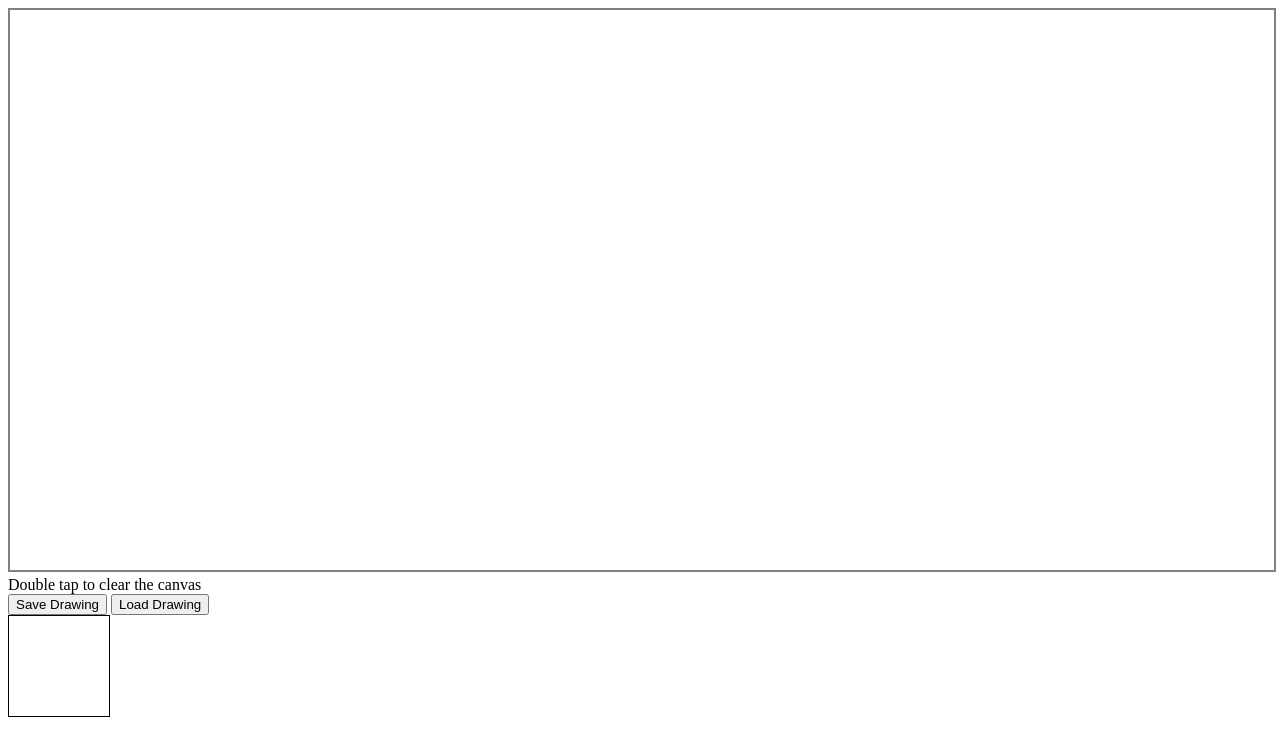
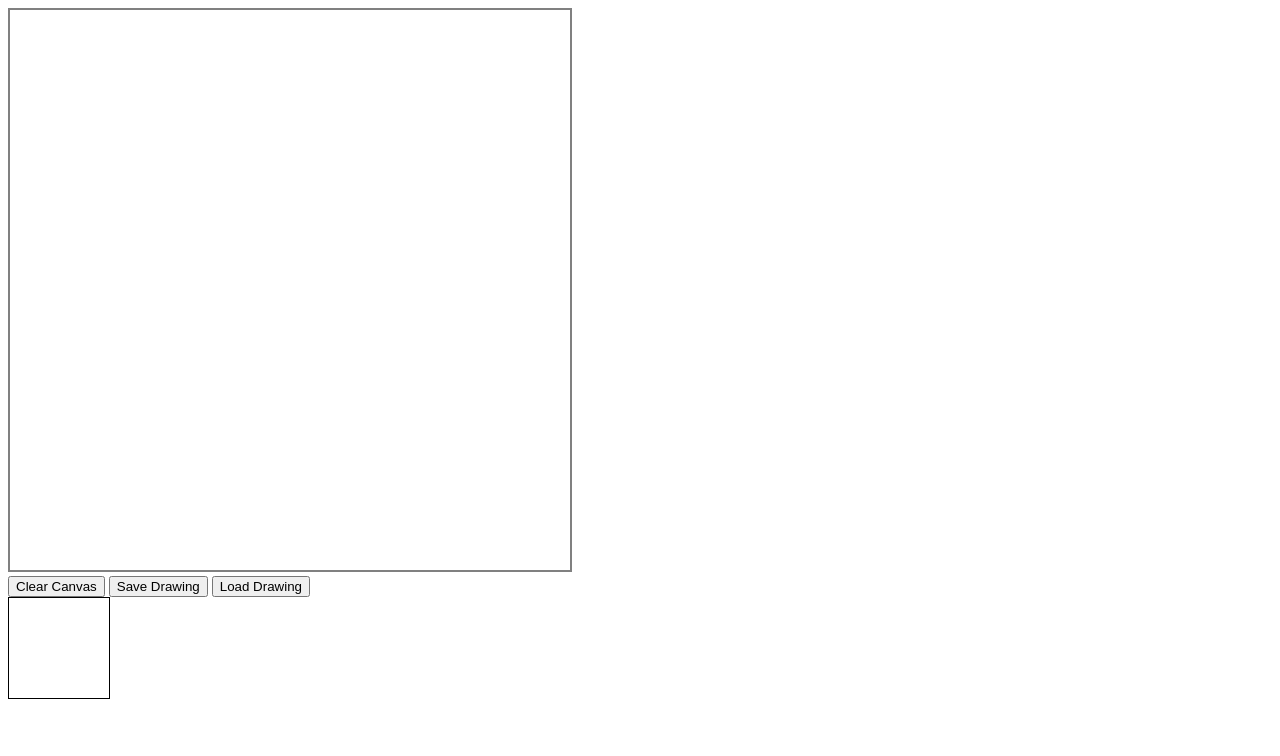
Before and after one commit to Tnargw/Book-Project, a plain HTML site: page Playground/interact-js-rainbow-pixel-canvas/draw/index.html in a window 1280 px wide. Both pictures are taken after a click on the button "Save Drawing". Drawn offline with Linux system fonts and the light colour scheme.

Commit message:
canvas size and better squish dance

```diff
--- a/Playground/interact-js-rainbow-pixel-canvas/draw/index.html
+++ b/Playground/interact-js-rainbow-pixel-canvas/draw/index.html
@@ -8,14 +8,15 @@
 <body>
 
   <canvas class="rainbow-pixel-canvas"></canvas>
-  Double tap to clear the canvas
+
   <br>
+  <button id="clearBtn">Clear Canvas</button>
   <button id="saveBtn">Save Drawing</button>
   <button id="loadBtn">Load Drawing</button>
   <br>
 
   <!-- Secondary canvas to preview and animate saved drawing -->
-  <canvas id="previewCanvas" width="100" height="100" style="border:1px solid #000;"></canvas>
+  <canvas id="previewCanvas" width="200" height="200" style="border:1px solid #000;"></canvas>
 
 
 
--- a/Playground/interact-js-rainbow-pixel-canvas/draw/script.js
+++ b/Playground/interact-js-rainbow-pixel-canvas/draw/script.js
@@ -2,12 +2,22 @@
 
 const pixelSize = 20; // example grid size
 const canvases = document.querySelectorAll('.rainbow-pixel-canvas');
+const clearBtn = document.getElementById('clearBtn');
+
 
 function resizeCanvases() {
   canvases.forEach(canvas => {
-    canvas.width = document.body.clientWidth;
-    canvas.height = window.innerHeight * 0.7;
+    // Set width to the smaller of the window width or 70% of window height to keep square
+    const size = Math.min(document.body.clientWidth, window.innerHeight * 0.7);
+    canvas.width = size;
+    canvas.height = size;
   });
+
+  // Also resize previewCanvas to be square, matching the same size or fixed size
+  const previewSize = 100; // or you can use same 'size' for bigger preview
+
+  previewCanvas.width = previewSize;
+  previewCanvas.height = previewSize;
 }
 
 function snapToGrid(value, gridSize) {
@@ -74,20 +84,14 @@ canvases.forEach(canvas => {
   window.addEventListener('mouseup', stopDrawing);
   window.addEventListener('touchend', stopDrawing);
 
-  // Clear canvas on double-click or long press
-  canvas.addEventListener('dblclick', clearCanvas);
-  canvas.addEventListener('touchstart', (e) => {
-    if (e.touches.length === 1) {
-      setTimeout(() => {
-        if (isDragging) return;
-        clearCanvas();
-      }, 600); // Long press duration
-    }
-  });
+  // Attach clear button event listener
+  clearBtn.addEventListener('click', clearCanvas);
 });
 
 window.addEventListener('DOMContentLoaded', resizeCanvases);
 window.addEventListener('resize', resizeCanvases);
+
+
 
 // ===== SAVE/LOAD - LOCAL STORAGE =====
 
@@ -125,24 +129,54 @@ function animateSquish() {
   if (!savedDrawing) return;
   const img = new Image();
   img.src = savedDrawing;
-  let scaleY = 1;
-  let direction = -1;
-  const amplitude = 0.078;
-  const speed = 0.017;
 
   img.onload = () => {
-    function step() {
+    const amplitude = 0.12;     // More squish amplitude
+    const duration = 500;      // Full cycle duration in ms
+    const lingerRatio = 0.2;    // % of time lingering at normal scale
+    const squishDuration = duration * (1 - lingerRatio) / 2; // half squish time
+
+    let startTime = null;
+
+    // Easing function for smooth ease in/out
+    function easeInOutQuad(t) {
+      return t < 0.5 ? 2 * t * t : -1 + (4 - 2 * t) * t;
+    }
+
+    function step(timestamp) {
+      if (!startTime) startTime = timestamp;
+      const elapsed = (timestamp - startTime) % duration;
+
+      let scaleY;
+
+      if (elapsed < duration * lingerRatio) {
+        // Linger at normal scale
+        scaleY = 1;
+      } else {
+        // Squish phase
+        let squishTime = elapsed - duration * lingerRatio;
+        if (squishTime < squishDuration) {
+          // Squish down (scale from 1 to 1 - amplitude)
+          let t = squishTime / squishDuration;
+          scaleY = 1 - amplitude * easeInOutQuad(t);
+        } else {
+          // Squish back up (scale from 1 - amplitude to 1)
+          let t = (squishTime - squishDuration) / squishDuration;
+          scaleY = (1 - amplitude) + amplitude * easeInOutQuad(t);
+        }
+      }
+
       previewCtx.clearRect(0, 0, previewCanvas.width, previewCanvas.height);
       previewCtx.save();
       previewCtx.translate(previewCanvas.width / 2, previewCanvas.height);
       previewCtx.scale(1, scaleY);
       previewCtx.drawImage(img, -previewCanvas.width / 2, -previewCanvas.height, previewCanvas.width, previewCanvas.height);
       previewCtx.restore();
-      scaleY += direction * speed;
-      if (scaleY <= 1 - amplitude || scaleY >= 1 + amplitude) direction *= -1;
+
       requestAnimationFrame(step);
     }
-    step();
+
+    requestAnimationFrame(step);
   };
 }
 
```
